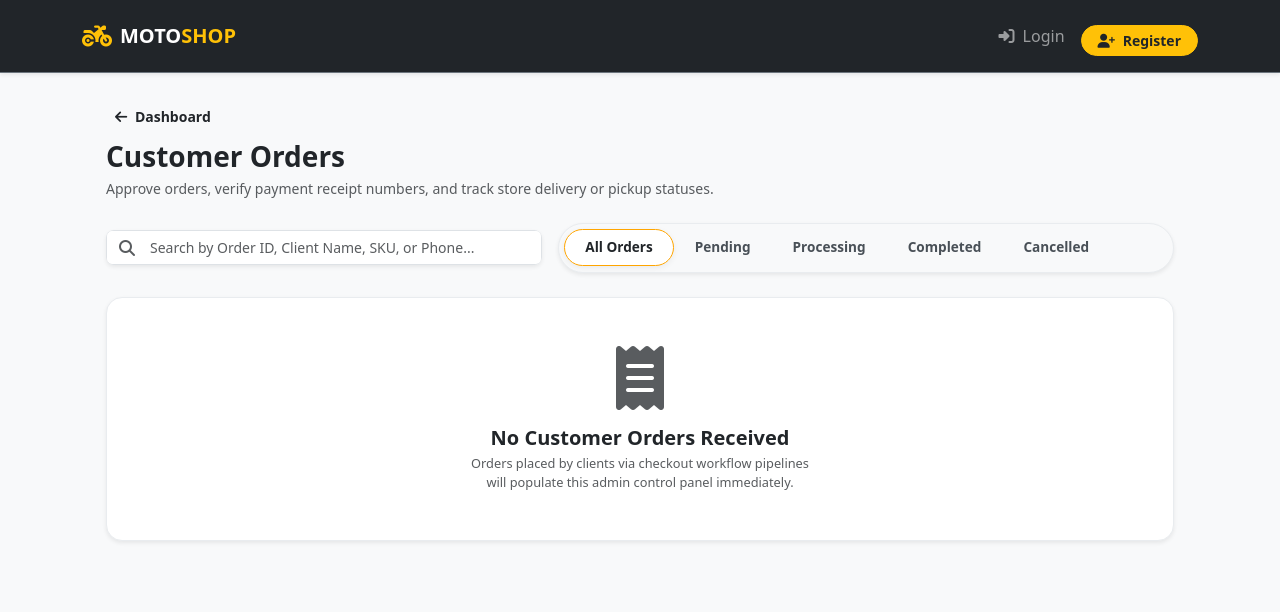
After one commit to jinoestillore-infotech/MotoFix-Remake, a Flask app: template app/templates/owner-page/orders.html in a window 1280 px wide. The commit adds this page. Shown: the top 612 px of the page. Run offline with Flask 3, Linux system fonts and the light colour scheme; the template is opened without the code that fills it, so the values that code supplies are empty.

Commit message:
build the Orders Management Launchpad and its corresponding dashboard control workflows for the shop Owner. This will allow the owner to view all customer orders, inspect client installation notes, track purchase items, and update workflow statuses

```diff
--- a/app/templates/client-page/orders.html
+++ b/app/templates/client-page/orders.html
@@ -63,10 +63,10 @@
         </div>
     </div>
 
-    <div class="row g-3 bg-white rounded-4" id="ordersContainer">
+    <div class="row g-2 bg-white rounded-4" id="ordersContainer">
         {% if orders %}
             {% for order in orders %}
-                <div class="col-12 col-md-10 col-lg-5 order-card-wrapper" data-status="{{ order.status|lower }}">
+                <div class="col-12 col-md-10 col-lg-5 order-card-wrapper mx-auto" data-status="{{ order.status|lower }}">
                     <div class="card bg-light border border-light-subtle shadow-sm rounded-4 overflow-hidden mb-2">
 
                         <div class="card-header d-flex justify-content-between align-items-center py-3 px-3 px-sm-4 gap-2">
--- a/app/templates/owner-page/inventory.html
+++ b/app/templates/owner-page/inventory.html
@@ -6,7 +6,7 @@
 {% block content %}
 <div class="container-fluid py-3">
     <!-- Back to Dashboard -->
-    <a href="{{ url_for('dashboard.owner_dashboard') }}" class="btn btn-sm rounded-pill fw-semibold px-3">
+    <a href="{{ url_for('dashboard.owner_dashboard') }}" class="btn btn-sm rounded-pill fw-semibold">
         <i class="fas fa-arrow-left me-1"></i> Dashboard
     </a>
 
--- /dev/null
+++ b/app/templates/owner-page/orders.html
@@ -0,0 +1,425 @@
+{% extends 'layouts/base.html' %}
+
+{% block title %}Manage Customer Orders - MotoFix{% endblock %}
+
+{% block content %}
+{% set default_image = url_for('static', filename='uploads/parts/gear.jpg') %}
+
+<style>
+    /* Professional Layout Variables & Refinements */
+    .fs-7 { font-size: 0.875rem; }
+    .fs-8 { font-size: 0.8rem; }
+    .fs-9 { font-size: 0.735rem; }
+    .fw-extrabold { font-weight: 800; }
+
+    /* Modern Clean Tab Strip Segmented Control */
+    .status-nav-group {
+        background-color: #f8f9fa;
+        padding: 0.35rem;
+        border-radius: 50rem;
+        border: 1px solid #e9ecef;
+    }
+    .filter-status-btn {
+        border: 1px solid transparent !important;
+        font-weight: 600 !important;
+        font-size: 0.85rem !important;
+        padding: 0.45rem 1.25rem !important;
+        color: #495057 !important;
+        background: transparent !important;
+        transition: all 0.2s cubic-bezier(0.4, 0, 0.2, 1) !important;
+    }
+    .filter-status-btn.btn-dark {
+        background-color: #ffffff !important;
+        color: #212529 !important;
+        box-shadow: 0 2px 6px rgba(0,0,0,0.06) !important;
+        border: 1px solid orange !important;
+    }
+
+    /* Clean Elevated Table Designs */
+    #ownerOrdersTable th {
+        background-color: #f8f9fa;
+        color: #495057;
+        font-size: 0.75rem;
+        letter-spacing: 0.05em;
+    }
+    .order-row-item {
+        transition: all 0.15s ease;
+    }
+    .order-row-item:hover {
+        background-color: rgba(248, 249, 250, 0.85) !important;
+        transform: translateY(-1px);
+        box-shadow: inset 4px 0 0 #212529;
+    }
+
+    /* Global Helpers */
+    .last-border-none:last-child {
+        border-bottom: none !important;
+    }
+    .scrollbar-hidden::-webkit-scrollbar {
+        display: none;
+    }
+    .scrollbar-hidden {
+        -ms-overflow-style: none;
+        scrollbar-width: none;
+        -webkit-overflow-scrolling: touch;
+    }
+
+    /* Dashboard Specific Back Button Override */
+    .btn-dashboard-back {
+        background-color: #f8f9fa;
+        border: 1px solid #dee2e6;
+        color: #495057;
+        font-weight: 600;
+        transition: all 0.2s ease;
+    }
+    .btn-dashboard-back:hover {
+        background-color: #212529;
+        color: #ffffff;
+        border-color: #212529;
+    }
+</style>
+
+<div class="container-fluid py-4 px-md-4">
+    <a href="{{ url_for('dashboard.owner_dashboard') }}" class="btn btn-sm rounded-pill fw-semibold">
+        <i class="fas fa-arrow-left me-1"></i> Dashboard
+    </a>
+
+    <div class="d-flex justify-content-between align-items-center flex-wrap mb-4 gap-3 mt-2">
+        <div>
+            <h1 class="h3 mb-1 text-dark fw-extrabold tracking-tight">Customer Orders</h1>
+            <p class="text-muted fs-7 mb-0">Approve orders, verify payment receipt numbers, and track store delivery or pickup statuses.</p>
+        </div>
+    </div>
+
+    <div class="row g-3 mb-4 align-items-center">
+        <div class="col-12 col-xl-5">
+            <div class="input-group shadow-sm rounded-3 overflow-hidden">
+                <span class="input-group-text bg-white border-end-0 text-muted py-2.5"><i class="fas fa-search"></i></span>
+                <input type="text" id="ownerOrderSearch" class="form-control border-start-0 ps-1 py-2.5 fs-7 shadow-none" placeholder="Search by Order ID, Client Name, SKU, or Phone...">
+            </div>
+        </div>
+        <div class="col-12 col-xl-7 d-flex justify-content-xl-end">
+            <div class="d-flex align-items-center status-nav-group overflow-x-auto scrollbar-hidden w-100 w-xl-auto shadow-sm">
+                <button class="btn btn-dark btn-sm rounded-pill filter-status-btn text-nowrap" data-status="all">
+                    All Orders
+                </button>
+                <button class="btn btn-outline-secondary btn-sm rounded-pill filter-status-btn text-nowrap" data-status="pending">
+                    Pending
+                </button>
+                <button class="btn btn-outline-secondary btn-sm rounded-pill filter-status-btn text-nowrap" data-status="processing">
+                    Processing
+                </button>
+                <button class="btn btn-outline-secondary btn-sm rounded-pill filter-status-btn text-nowrap" data-status="completed">
+                    Completed
+                </button>
+                <button class="btn btn-outline-secondary btn-sm rounded-pill filter-status-btn text-nowrap" data-status="cancelled">
+                    Cancelled
+                </button>
+            </div>
+        </div>
+    </div>
+
+    <div class="card border border-light-subtle shadow-sm rounded-4 overflow-hidden mb-5 bg-white">
+        <div class="card-body p-0">
+            {% if orders %}
+                <div class="table-responsive scrollbar-hidden">
+                    <table class="table table-hover align-middle mb-0" id="ownerOrdersTable">
+                        <thead>
+                            <tr class="text-uppercase fw-bold text-muted border-bottom">
+                                <th class="ps-4 py-3 fw-bold">Order Ref.</th>
+                                <th class="py-3 fw-bold">Customer Profile</th>
+                                <th class="py-3 fw-bold text-center">No. of Items</th>
+                                <th class="py-3 fw-bold">Payment Mode</th>
+                                <th class="py-3 text-end fw-bold">Grand Total</th>
+                                <th class="py-3 text-center fw-bold">Order Status</th>
+                                <th class="pe-4 py-3 text-end fw-bold">Operations</th>
+                            </tr>
+                        </thead>
+                        <tbody>
+                            {% for order in orders %}
+                                <tr class="order-row-item border-bottom border-light-subtle"
+                                    data-order-id="{{ order.id }}"
+                                    data-status="{{ order.status|lower }}"
+                                    data-name="{{ order.full_name|lower }}"
+                                    data-phone="{{ order.phone }}"
+                                    data-skus="{% for item in order.order_items %}{{ item.sku|lower }} {% endfor %}">
+
+                                    <td class="ps-4 py-3.5">
+                                        <span class="font-monospace fw-bold text-dark d-block">#0001-0626-{{ order.id }}</span>
+                                        <span class="text-muted fs-9 d-block mt-0.5">
+                                            {{ order.created_at.strftime('%b %d, %Y - %I:%M %p') if order.created_at is not string else order.created_at }}
+                                        </span>
+                                    </td>
+                                    <td class="py-3.5">
+                                        <div class="fw-bold text-dark fs-7 mb-0.5">{{ order.full_name }}</div>
+                                        <div class="text-muted fs-8">{{ order.phone }}</div>
+                                    </td>
+                                    <td class="py-3.5 text-center">
+                                        <span class="badge bg-light text-dark border border-light-subtle rounded-pill px-2.5 py-1.5 fw-semibold fs-9">
+                                            {{ order.order_items|length }} Unit(s)
+                                        </span>
+                                    </td>
+                                    <td class="py-3.5">
+                                        <span class="badge text-uppercase px-2.5 py-1.5 rounded-3 fs-9 fw-bold
+                                            {% if order.fulfillment_method == 'pickup' %}
+                                                bg-light text-secondary border border-light-subtle
+                                            {% else %}
+                                                bg-primary-subtle text-primary border border-primary-subtle
+                                            {% endif %}">
+                                            {% if order.fulfillment_method == 'pickup' %}
+                                                <i class="fa-solid fa-store me-1 text-warning"></i>Pickup
+                                            {% else %}
+                                                <i class="fa-solid fa-truck me-1 text-primary"></i>Delivery
+                                            {% endif %}
+                                        </span>
+                                    </td>
+                                    <td class="py-3.5 text-end fw-extrabold text-dark font-monospace fs-7">
+                                        ₱{{ "{:,.2f}".format(order.total_amount) }}
+                                    </td>
+                                    <td class="text-center py-3.5">
+                                        <span class="badge rounded-pill text-uppercase fs-9 py-1.5 px-3 fw-extrabold tracking-wide
+                                            {% if order.status|lower == 'pending' %}
+                                                bg-warning-subtle text-warning border border-warning-subtle
+                                            {% elif order.status|lower == 'processing' %}
+                                                bg-primary-subtle text-primary border border-primary-subtle
+                                            {% elif order.status|lower == 'completed' %}
+                                                bg-success-subtle text-success border border-success-subtle
+                                            {% else %}
+                                                bg-danger-subtle text-danger border border-danger-subtle
+                                            {% endif %}">
+                                            {{ order.status }}
+                                        </span>
+                                    </td>
+                                    <td class="pe-4 py-3.5 text-end">
+                                        <button class="btn btn-dark btn-sm rounded-pill fw-bold px-3 shadow-sm fs-9" data-bs-toggle="modal" data-bs-target="#orderDetailsModal{{ order.id }}">
+                                            <i class="fa-solid fa-magnifying-glass-plus me-1 text-warning"></i>Inspect Log
+                                        </button>
+                                    </td>
+                                </tr>
+                            </tr>
+                            {% endfor %}
+                        </tbody>
+                    </table>
+                </div>
+
+                <div id="ownerNoOrdersPlaceholder" class="text-center py-5 d-none">
+                    <div class="text-muted mb-3 opacity-30">
+                        <i class="fa-solid fa-receipt fa-4x"></i>
+                    </div>
+                    <h5 class="fw-bold text-dark mb-1">No Matching Customer Orders Found</h5>
+                    <p class="text-muted fs-8 mx-auto" style="max-width: 380px;">We couldn't find any historical store transactions that fit those target search keywords or status filters.</p>
+                </div>
+            {% else %}
+                <div class="text-center py-5">
+                    <div class="text-muted mb-3 opacity-30">
+                        <i class="fas fa-receipt fa-4x"></i>
+                    </div>
+                    <h5 class="fw-bold text-dark mb-1">No Customer Orders Received</h5>
+                    <p class="text-muted fs-8 mx-auto mb-0" style="max-width: 350px;">Orders placed by clients via checkout workflow pipelines will populate this admin control panel immediately.</p>
+                </div>
+            {% endif %}
+        </div>
+    </div>
+</div>
+
+{% if orders %}
+    {% for order in orders %}
+        <div class="modal fade" id="orderDetailsModal{{ order.id }}" tabindex="-1" aria-labelledby="orderLabel{{ order.id }}" aria-hidden="true">
+            <div class="modal-dialog modal-dialog-centered modal-lg">
+                <div class="modal-content border-0 rounded-4 shadow-lg text-dark overflow-hidden">
+
+                    <div class="modal-header bg-light border-bottom border-light-subtle py-3 px-4 align-items-center">
+                        <h5 class="modal-title fw-bold text-dark fs-5 tracking-tight" id="orderLabel{{ order.id }}">
+                            <i class="fa-solid fa-file-invoice-dollar text-primary me-2"></i>Order No. #0001-0626-{{ order.id }}
+                        </h5>
+                        <button type="button" class="btn-close shadow-none" data-bs-dismiss="modal" aria-label="Close"></button>
+                    </div>
+
+                    <div class="modal-body p-4 bg-white">
+
+                        <div class="row g-4 mb-4 pb-3 border-bottom border-light-subtle">
+                            <div class="col-6 col-md-3">
+                                <span class="text-muted d-block mb-1 text-uppercase fw-semibold small tracking-wider" style="font-size: 0.75rem;">Account Profile</span>
+                                <span class="fw-bold d-block text-dark">{{ order.user_first }} {{ order.user_last }}</span>
+                                <span class="text-muted small text-truncate d-block" style="font-size: 0.8rem;">{{ order.user_email }}</span>
+                            </div>
+                            <div class="col-6 col-md-3">
+                                <span class="text-muted d-block mb-1 text-uppercase fw-semibold small tracking-wider" style="font-size: 0.75rem;">Recipient Name</span>
+                                <span class="fw-bold d-block text-dark">{{ order.full_name }}</span>
+                                <span class="text-muted small"><i class="fa-solid fa-phone me-1 opacity-70"></i>{{ order.phone }}</span>
+                            </div>
+                            <div class="col-6 col-md-3">
+                                <span class="text-muted d-block mb-1 text-uppercase fw-semibold small tracking-wider" style="font-size: 0.75rem;">Fulfillment</span>
+                                <div class="mt-1">
+                                    <span class="badge text-uppercase py-1 px-2 fw-bold
+                                        {% if order.fulfillment_method == 'pickup' %}
+                                            bg-secondary-subtle text-secondary border border-secondary-subtle
+                                        {% else %}
+                                            bg-primary-subtle text-primary border border-primary-subtle
+                                        {% endif %}">
+                                        {{ order.fulfillment_method }}
+                                    </span>
+                                </div>
+                            </div>
+                            <div class="col-6 col-md-3">
+                                <span class="text-muted d-block mb-1 text-uppercase fw-semibold small tracking-wider" style="font-size: 0.75rem;">Payment Method</span>
+                                <div class="mt-1">
+                                    <span class="badge bg-dark text-white text-uppercase py-1 px-2 tracking-wider fw-bold">
+                                        {{ order.payment_method }}
+                                    </span>
+                                </div>
+                            </div>
+
+                            {% if order.fulfillment_method == 'delivery' %}
+                                <div class="col-12 mt-2">
+                                    <span class="text-muted d-block mb-1 text-uppercase fw-semibold small tracking-wider" style="font-size: 0.75rem;">Shipping Address</span>
+                                    <span class="fw-medium text-dark d-block bg-light p-2.5 rounded-3 border border-light-subtle fs-7">
+                                        <i class="fa-solid fa-location-dot me-2 text-danger"></i>{{ order.address }}
+                                    </span>
+                                </div>
+                            {% endif %}
+                        </div>
+
+                        {% if order.notes %}
+                            <div class="bg-warning-subtle border border-warning-subtle rounded-3 p-3 mb-4">
+                                <span class="text-warning-emphasis fw-bold d-block mb-1 small">
+                                    <i class="fa-solid fa-comment-dots me-2"></i>Customer Notes:
+                                </span>
+                                <p class="mb-0 text-dark fst-italic small">"{{ order.notes }}"</p>
+                            </div>
+                        {% endif %}
+
+                        <h6 class="fw-bold text-uppercase tracking-wider text-muted border-bottom border-light-subtle pb-2 mb-3" style="font-size: 0.75rem;">
+                            Items Ordered
+                        </h6>
+
+                        <div class="mb-4">
+                            {% for item in order.order_items %}
+                                <div class="d-flex justify-content-between align-items-center py-3 {% if not loop.last %}border-bottom border-light-subtle{% endif %}">
+                                    <div class="pe-3 min-w-0">
+                                        <div class="d-flex align-items-center gap-3">
+                                            <div class="border border-light-subtle rounded-3 bg-light d-flex align-items-center justify-content-center overflow-hidden" style="width: 48px; height: 48px; flex-shrink: 0;">
+                                                {% if item.image_filename %}
+                                                    <img src="{{ url_for('static', filename='uploads/parts/' ~ item.image_filename) }}"
+                                                        onerror="this.onerror=null; this.src='{{ default_image }}';"
+                                                        alt="{{ item.name }}" class="img-fluid" style="object-fit: cover; width: 100%; height: 100%;">
+                                                {% else %}
+                                                    <img src="{{ url_for('static', filename='uploads/parts/gear.jpg') }}"
+                                                        onerror="this.onerror=null; this.src='https://placehold.co/100x100?text=Parts';"
+                                                        alt="{{ item.name }}" class="img-fluid" style="object-fit: cover; width: 100%; height: 100%;">
+                                                {% endif %}
+                                            </div>
+                                            <div class="min-w-0">
+                                                <span class="fw-bold text-dark d-block text-truncate" style="max-width: 320px;">{{ item.name }}</span>
+                                                <small class="text-muted d-block font-monospace mt-0.5" style="font-size: 0.8rem;">SKU: {{ item.sku }}</small>
+                                            </div>
+                                        </div>
+                                    </div>
+                                    <div class="text-end flex-shrink-0">
+                                        <span class="text-dark fw-bold d-block font-monospace">₱{{ "{:,.2f}".format(item.price * item.quantity) }}</span>
+                                        <small class="text-muted d-block mt-0.5" style="font-size: 0.8rem;">₱{{ "{:,.2f}".format(item.price) }} × {{ item.quantity }}</small>
+                                    </div>
+                                </div>
+                            {% endfor %}
+                        </div>
+
+                        <div class="d-flex justify-content-between align-items-center bg-light p-3 rounded-3 mb-4 border border-light-subtle">
+                            <div>
+                                <span class="fw-bold text-dark d-block">Total Amount Paid</span>
+                                <small class="text-muted d-block" style="font-size: 0.8rem;">Tax and fulfillment fees included</small>
+                            </div>
+                            <span class="fs-3 fw-bold text-success tracking-tight font-monospace">
+                                ₱{{ "{:,.2f}".format(order.total_amount) }}
+                            </span>
+                        </div>
+
+                        <h6 class="fw-bold text-uppercase tracking-wider text-muted border-bottom border-light-subtle pb-2 mb-3" style="font-size: 0.75rem;">
+                            Update Status
+                        </h6>
+                        <form action="{{ url_for('dashboard.update_order_status', order_id=order.id) }}" method="POST" class="m-0">
+                            <div class="row align-items-center g-3">
+                                <div class="col-12 col-sm-8">
+                                    <select class="form-select border-light-subtle py-2 shadow-none rounded-3" name="status" required>
+                                        <option value="Pending" {% if order.status == 'Pending' %}selected{% endif %}>Pending (Awaiting preparation)</option>
+                                        <option value="Processing" {% if order.status == 'Processing' %}selected{% endif %}>Processing (Assembling / packing parcel)</option>
+                                        <option value="Completed" {% if order.status == 'Completed' %}selected{% endif %}>Completed (Picked up / Delivered)</option>
+                                        <option value="Cancelled" {% if order.status == 'Cancelled' %}selected{% endif %}>Cancelled (Nullified / Refunded)</option>
+                                    </select>
+                                </div>
+                                <div class="col-12 col-sm-4">
+                                    <button type="submit" class="btn btn-warning w-100 rounded-3 fw-bold py-2 shadow-sm">
+                                        Save Status
+                                    </button>
+                                </div>
+                            </div>
+                        </form>
+                    </div>
+                </div>
+            </div>
+        </div>
+    {% endfor %}
+{% endif %}
+
+<script>
+document.addEventListener('DOMContentLoaded', function() {
+    const searchInput = document.getElementById('ownerOrderSearch');
+    const filterButtons = document.querySelectorAll('.filter-status-btn');
+    const orderRows = document.querySelectorAll('.order-row-item');
+    const noOrdersPlaceholder = document.getElementById('ownerNoOrdersPlaceholder');
+    const tableHeader = document.querySelector('table');
+
+    let activeFilterStatus = 'all';
+
+    function executeTableFiltering() {
+        const query = searchInput.value.toLowerCase().trim();
+        let matchCount = 0;
+
+        orderRows.forEach(row => {
+            const orderId = row.getAttribute('data-order-id');
+            const status = row.getAttribute('data-status');
+            const customerName = row.getAttribute('data-name');
+            const phone = row.getAttribute('data-phone');
+            const skus = row.getAttribute('data-skus');
+
+            const matchesSearch = orderId.includes(query) ||
+                                  customerName.includes(query) ||
+                                  phone.includes(query) ||
+                                  skus.includes(query);
+
+            const matchesStatusTab = (activeFilterStatus === 'all') || (status === activeFilterStatus);
+
+            if (matchesSearch && matchesStatusTab) {
+                row.style.setProperty('display', '', 'important');
+                matchCount++;
+            } else {
+                row.style.setProperty('display', 'none', 'important');
+            }
+        });
+
+        if (matchCount === 0 && orderRows.length > 0) {
+            if (noOrdersPlaceholder) noOrdersPlaceholder.classList.remove('d-none');
+            if (tableHeader) tableHeader.classList.add('d-none');
+        } else {
+            if (noOrdersPlaceholder) noOrdersPlaceholder.classList.add('d-none');
+            if (tableHeader) tableHeader.classList.remove('d-none');
+        }
+    }
+
+    filterButtons.forEach(btn => {
+        btn.addEventListener('click', function() {
+            filterButtons.forEach(b => {
+                b.classList.remove('btn-dark');
+            });
+            this.classList.add('btn-dark');
+
+            activeFilterStatus = this.getAttribute('data-status');
+            executeTableFiltering();
+        });
+    });
+
+    if (searchInput) {
+        searchInput.addEventListener('input', executeTableFiltering);
+    }
+});
+</script>
+{% endblock %}
```
Also changed, not shown: app/controllers/dashboard_controller.py (+43 -2 lines), app/models/order.py (+17 -0 lines), app/routes/dashboard_routes.py (+12 -0 lines), app/templates/owner-page/dashboard.html (+35 -13 lines).
